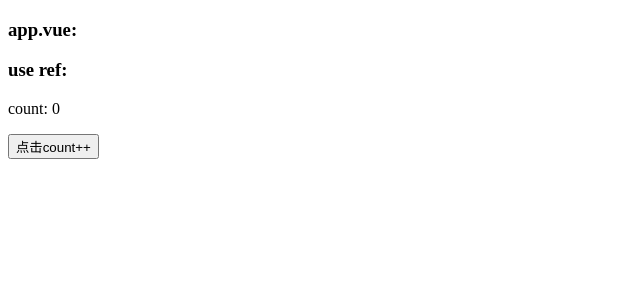
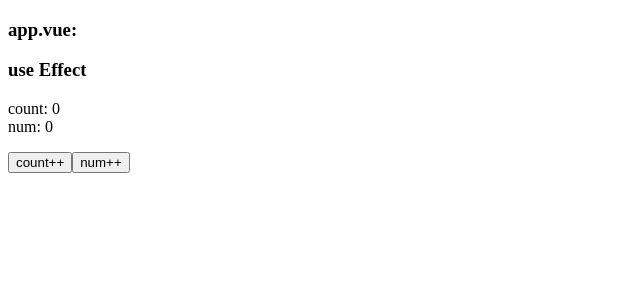
Before and after one commit to muyuan0504/react-deep, a React app: page / in a window 1280 px wide. Shown: the top 300 px of the page, without its empty margins (0-640 px from the left). Built offline with nearby package versions, Linux system fonts and the light colour scheme.

Commit message:
use effect

```diff
--- a/package.json
+++ b/package.json
@@ -1,4 +1,3 @@
-
 {
   "name": "react-deep",
   "version": "1.0.0",
@@ -28,6 +27,7 @@
     "babel-loader": "^9.1.3",
     "cross-env": "^7.0.3",
     "html-webpack-plugin": "^5.6.0",
+    "mobx": "^6.12.0",
     "react": "^18.2.0",
     "react-dom": "^18.2.0",
     "sass": "^1.69.7",
--- a/src/app.jsx
+++ b/src/app.jsx
@@ -5,6 +5,7 @@ import UseState from './components/use-state'
 import UseReducer from './components/use-reducer'
 import UseContext from './components/use-context'
 import UseRef from './components/use-ref'
+import UseEffect from './components/use-effect'
 
 export default function MyApp() {
     const appData = { count: 0 }
@@ -23,7 +24,8 @@ export default function MyApp() {
             {/* <UseState /> */}
             {/* <UseReducer /> */}
             {/* <UseContext /> */}
-            <UseRef />
+            {/* <UseRef /> */}
+            <UseEffect />
         </React.StrictMode>
     )
 }
--- a/src/components/use-effect/index.jsx
+++ b/src/components/use-effect/index.jsx
@@ -0,0 +1,45 @@
+import React, { useEffect, useState } from 'react'
+
+export default function UseEffectComp(props) {
+    const [count, setCount] = useState(0)
+    const [num, setNum] = useState(0)
+
+    const handleClick = () => {
+        setCount(count + 1)
+    }
+
+    const handleNumClick = () => {
+        setNum(num + 1)
+    }
+
+    useEffect(() => {
+        /**
+         * 每次渲染后都会执行
+         * 把调用 DOM 方法的操作封装在 Effect 中，你可以让 React 先更新屏幕，确定相关 DOM 创建好了以后然后再运行 Effect
+         *
+         * 将 依赖数组 传入 useEffect 的第二个参数，以告诉 React 跳过不必要地重新运行 Effect，只有依赖数组内的变量发生变化，才执行该useEffect
+         */
+        console.log('执行渲染1')
+        //可以在 Effect 中返回一个 清理（cleanup） 函数； 每次重新执行 Effect 之前，React 都会调用清理函数；组件被卸载时，也会调用清理函数
+        return () => {
+            console.log('effect 清理函数')
+        }
+    }, [count])
+
+    useEffect(() => {
+        console.log('执行渲染2')
+    })
+
+    return (
+        <>
+            <h3>use Effect</h3>
+            <p>
+                <span>count: {count}</span>
+                <br />
+                <span>num: {num}</span>
+            </p>
+            <button onClick={handleClick}>count++</button>
+            <button onClick={handleNumClick}>num++</button>
+        </>
+    )
+}
```
Also changed, not shown: src/store/index.js (added, +7 -0 lines), 1 other file (tests, documents, lock files or other folders).
